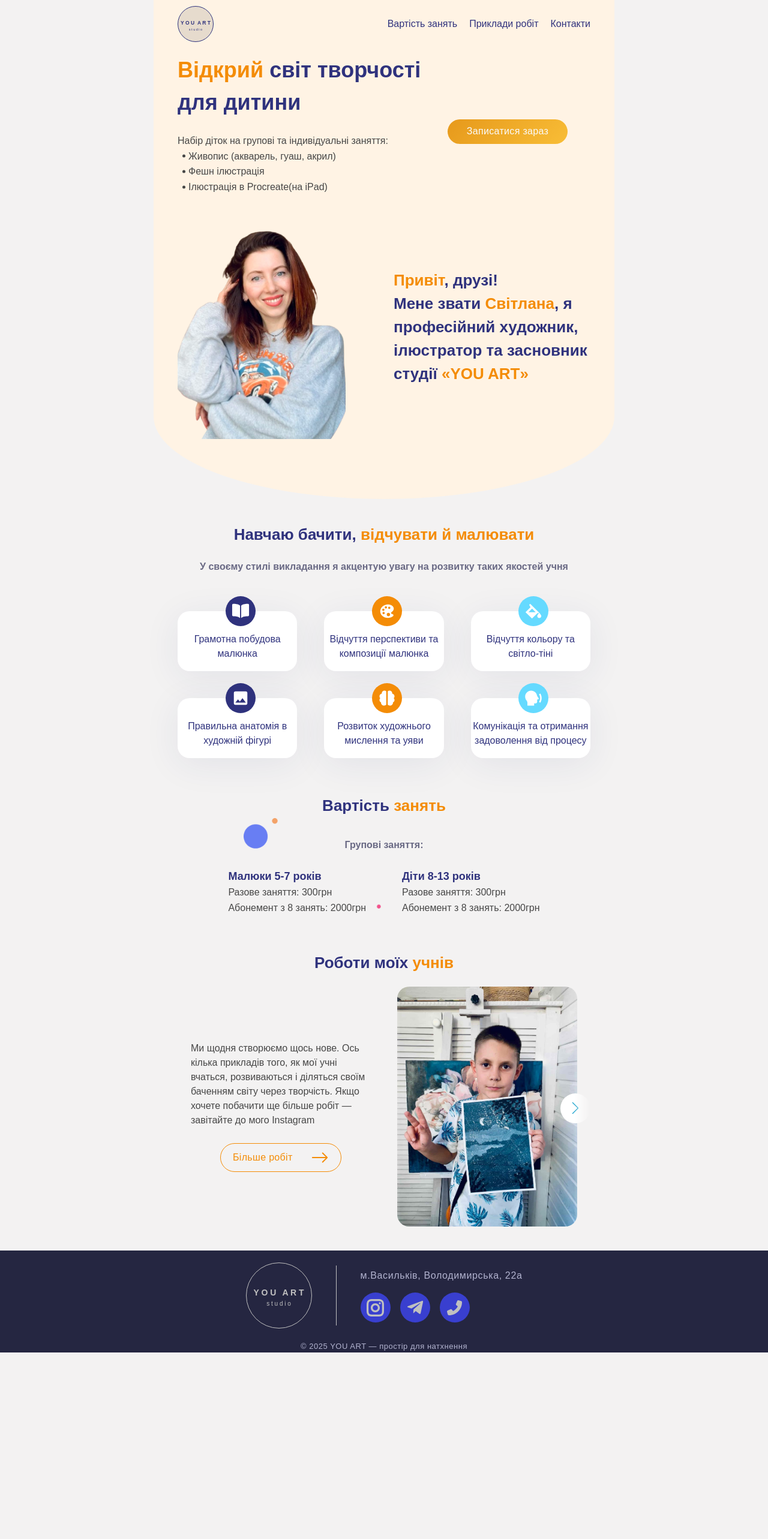
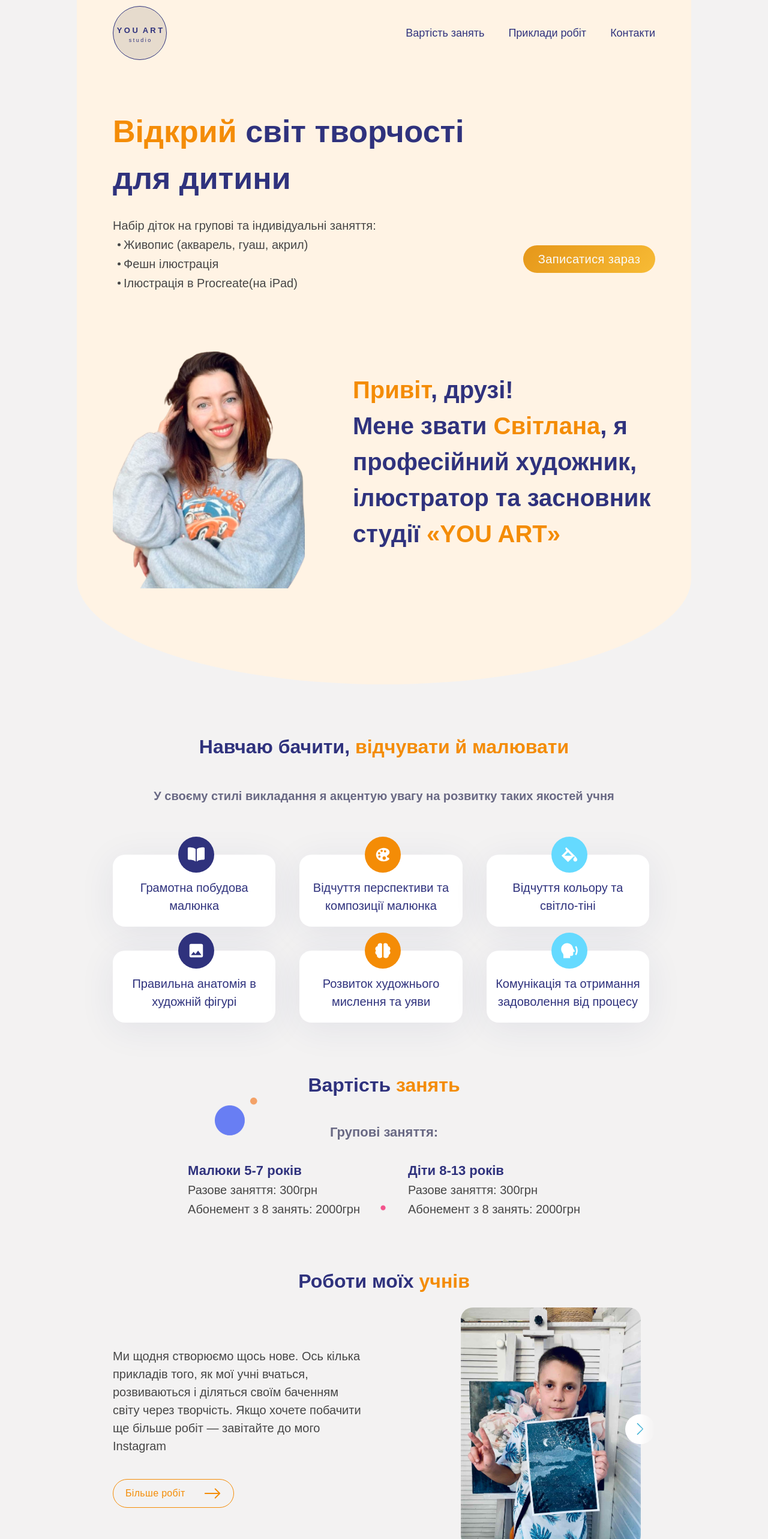
Before and after one commit to SerhiiMordvaniuk/you-art, a React (Vite) app: page / in a window 1280 px wide. Shown: the top 2566 px of the page at 60% size. Before the commit the page ends 2255 px from the top, so only its background shows below. Built offline with nearby package versions, Linux system fonts and the light colour scheme.

Commit message:
desk done

```diff
--- a/src/App.css
+++ b/src/App.css
@@ -14,4 +14,10 @@
   .container {
     max-width: 768px;
   }
+
+  @media (min-width: 1024px) {
+    .container {
+      max-width: 1024px;
+    }
+  }
 }
--- a/src/components/About/About.jsx
+++ b/src/components/About/About.jsx
@@ -1,7 +1,6 @@
 import React from "react";
 
 import s from "./About.module.css";
-import clsx from "clsx";
 import useDeviceType from "../../Hooks/screenwidth";
 
 const About = () => {
--- a/src/components/About/About.module.css
+++ b/src/components/About/About.module.css
@@ -38,3 +38,21 @@
     font-size: 26px;
   }
 }
+
+@media (min-width: 1024px) {
+  .wrapper {
+    display: flex;
+    padding: 30px 60px 160px 60px;
+    display: flex;
+    align-items: center;
+    justify-content: space-between;
+  }
+
+  .title {
+    font-size: 40px;
+  }
+
+  .photo {
+    width: 320px;
+  }
+}
--- a/src/components/Benefits/Benefits.module.css
+++ b/src/components/Benefits/Benefits.module.css
@@ -98,6 +98,7 @@
   .wrapper {
     padding-left: 40px;
     padding-right: 40px;
+    padding-top: 60px;
   }
   .title {
     font-size: 26px;
@@ -125,3 +126,59 @@
     margin-right: 0;
   }
 }
+
+@media (min-width: 1024px) {
+  .wrapper {
+    padding-left: 60px;
+    padding-right: 60px;
+    padding-top: 80px;
+  }
+  .title {
+    font-size: 32px;
+    margin-bottom: 40px;
+  }
+  .slogan {
+    font-size: 20px;
+    margin-bottom: 80px;
+  }
+  .text {
+    font-size: 20px;
+    margin-top: -20px;
+  }
+  .list {
+    flex-direction: row;
+    flex-wrap: wrap;
+    gap: 0;
+    row-gap: 40px;
+  }
+
+  .item {
+    width: calc(33.333% - 30px);
+    height: 120px;
+    margin-right: 40px;
+  }
+
+  .iconbg3 {
+    width: 60px;
+    height: 60px;
+    top: -30px;
+    left: 40%;
+    margin-bottom: -15px;
+  }
+
+  .iconbg1 {
+    width: 60px;
+    height: 60px;
+    top: -30px;
+    left: 40%;
+    margin-bottom: -15px;
+  }
+
+  .iconbg2 {
+    width: 60px;
+    height: 60px;
+    top: -30px;
+    left: 40%;
+    margin-bottom: -15px;
+  }
+}
--- a/src/components/Footer/Footer.module.css
+++ b/src/components/Footer/Footer.module.css
@@ -1,5 +1,6 @@
 footer {
   background-color: #252641;
+  padding-bottom: 10px;
 }
 
 .wrapper {
@@ -129,6 +130,9 @@ footer {
     height: 110px;
     border: 1px solid #c0c0c0;
   }
+  .line {
+    height: 110px;
+  }
 
   .art {
     font-size: 14px;
@@ -150,3 +154,44 @@ footer {
     align-items: start;
   }
 }
+
+@media (min-width: 1024px) {
+  .wrapper {
+    padding-left: 60px;
+    padding-right: 60px;
+    padding-bottom: 60px;
+  }
+
+  .logodiv {
+    gap: 60px;
+  }
+
+  .logo {
+    width: 120px;
+    height: 120px;
+    border: 1px solid #c0c0c0;
+  }
+
+  .art {
+    font-size: 16px;
+    gap: 12px;
+  }
+
+  .studio {
+    font-size: 12px;
+  }
+  .line {
+    height: 120px;
+  }
+
+  .copy {
+    font-size: 13px;
+  }
+
+  .networkandaddres {
+    display: flex;
+    flex-direction: column;
+    gap: 30px;
+    align-items: start;
+  }
+}
--- a/src/components/Header/Header.module.css
+++ b/src/components/Header/Header.module.css
@@ -69,3 +69,28 @@
     font-size: 5.5px;
   }
 }
+
+@media (min-width: 768px) {
+  .wrapper {
+    padding-left: 60px;
+    padding-right: 60px;
+    padding-bottom: 40px;
+  }
+  .logo {
+    width: 90px;
+    height: 90px;
+  }
+  .art {
+    font-size: 13px;
+    gap: 8px;
+  }
+  .studio {
+    font-size: 9px;
+  }
+  .navigation {
+    gap: 40px;
+  }
+  .link {
+    font-size: 18px;
+  }
+}
--- a/src/components/Hero/Hero.jsx
+++ b/src/components/Hero/Hero.jsx
@@ -19,6 +19,7 @@ const Hero = () => {
             <li className={s.item}>Ілюстрація в Procreate(на iPad)</li>
           </ul>
         </div>
+        <div className={s.button}>
           <a
             className={s.link}
             href="https://t.me/svitlanakorinevska"
@@ -28,6 +29,7 @@ const Hero = () => {
           </a>
         </div>
       </div>
+    </div>
   );
 };
 
--- a/src/components/Hero/Hero.module.css
+++ b/src/components/Hero/Hero.module.css
@@ -47,8 +47,14 @@
   border-radius: 50%;
 }
 
+.button {
+  display: flex;
+  justify-content: center;
+}
 .link {
   border-radius: 80px;
+  width: 160px;
+  height: 28px;
   padding: 8px 10px;
   background-color: #f48c06;
   font-family: var(--second-family);
@@ -56,6 +62,9 @@
   color: #fafafa;
   font-size: 14px;
   letter-spacing: 0.02em;
+  display: flex;
+  justify-content: center;
+  align-items: center;
 
   background: linear-gradient(135deg, #fdc73e, #d97e07, #fdc73e);
   background-size: 400% 400%;
@@ -84,6 +93,7 @@
   .wrapper {
     display: flex;
     align-items: center;
+    justify-content: space-between;
     padding-left: 40px;
     padding-right: 40px;
   }
@@ -104,4 +114,30 @@
   .item {
     font-size: 16px;
   }
+
+  .button {
+    height: 100px;
+    justify-content: end;
+    margin-top: 25%;
+  }
 }
+
+@media (min-width: 1024px) {
+  .wrapper {
+    padding: 40px 60px 40px 60px;
+  }
+  .title {
+    font-size: 52px;
+    width: 600px;
+  }
+  .link {
+    font-size: 20px;
+    width: 200px;
+    height: 30px;
+  }
+
+  .text,
+  .item {
+    font-size: 20px;
+  }
+}
--- a/src/components/Prices/Prices.module.css
+++ b/src/components/Prices/Prices.module.css
@@ -58,38 +58,12 @@
     font-size: 26px;
   }
   .text {
-    font-size: 16px;
+    font-size: 18px;
   }
   .list {
     font-size: 16px;
     text-align: start;
   }
-  /* .price1,
-  .price2 {
-    display: flex;
-    justify-content: space-between;
-    align-items: center;
-  }
-
-  .price2 {
-    flex-direction: row-reverse;
-  } */
-
-  /* .bg1 {
-    width: 300px;
-    height: 150px;
-    background-image: url("../../../public/img/priceBG1.png");
-    background-size: contain;
-    background-repeat: no-repeat;
-  }
-  .bg2 {
-    width: 300px;
-    height: 150px;
-    background-image: url("../../../public/img/priceBG2.png");
-    background-size: contain;
-    background-repeat: no-repeat;
-  } */
-
   .children {
     font-size: 18px;
     font-weight: 600;
@@ -102,3 +76,31 @@
     justify-content: center;
   }
 }
+
+@media (min-width: 1024px) {
+  .wrapper {
+    padding-top: 80px;
+    padding-left: 60px;
+    padding-right: 60px;
+    gap: 32px;
+    background-position-x: 230px;
+    background-position-y: 125px;
+  }
+  .title {
+    font-size: 32px;
+  }
+  .text {
+    font-size: 22px;
+  }
+  .list {
+    font-size: 20px;
+  }
+  .children {
+    font-size: 22px;
+    font-weight: 600;
+  }
+
+  .prices {
+    gap: 80px;
+  }
+}
--- a/src/components/StudentsExample/StudentsExample.module.css
+++ b/src/components/StudentsExample/StudentsExample.module.css
@@ -78,3 +78,24 @@
     display: flex;
   }
 }
+
+@media (min-width: 1024px) {
+  .wrapper {
+    padding-left: 60px;
+    padding-right: 60px;
+    padding-top: 80px;
+    padding-bottom: 100px;
+  }
+  .title {
+    font-size: 32px;
+  }
+  .info {
+    width: 80%;
+    gap: 40px;
+    align-items: start;
+  }
+  .text {
+    width: 420px;
+    font-size: 20px;
+  }
+}
```
Lines whose indentation alone changed are shown as unchanged.
